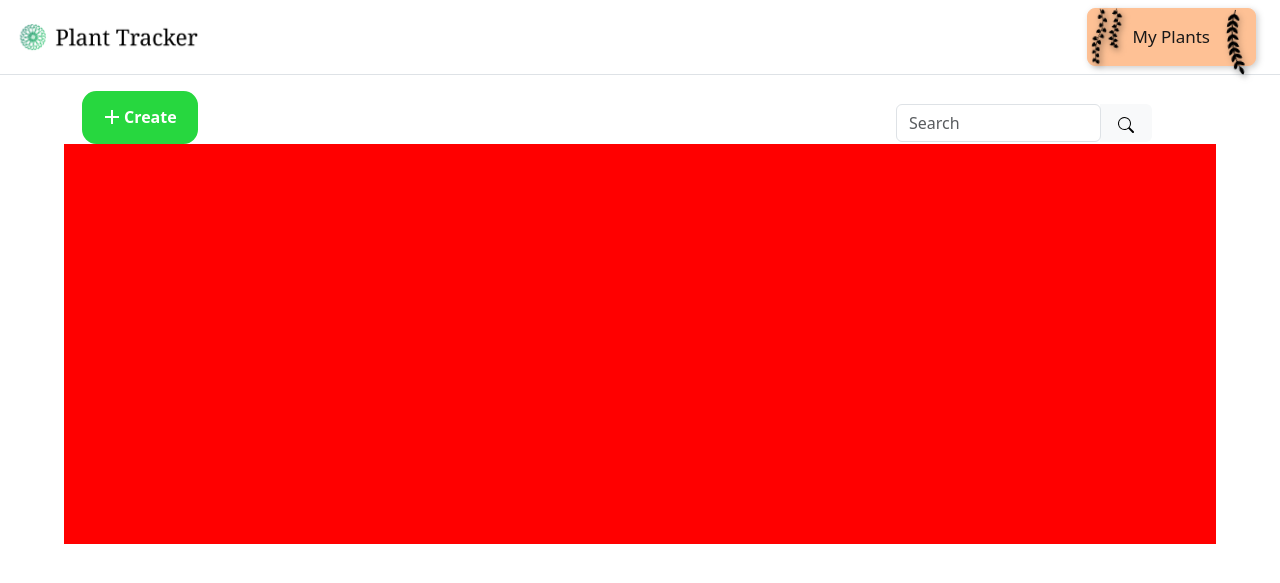
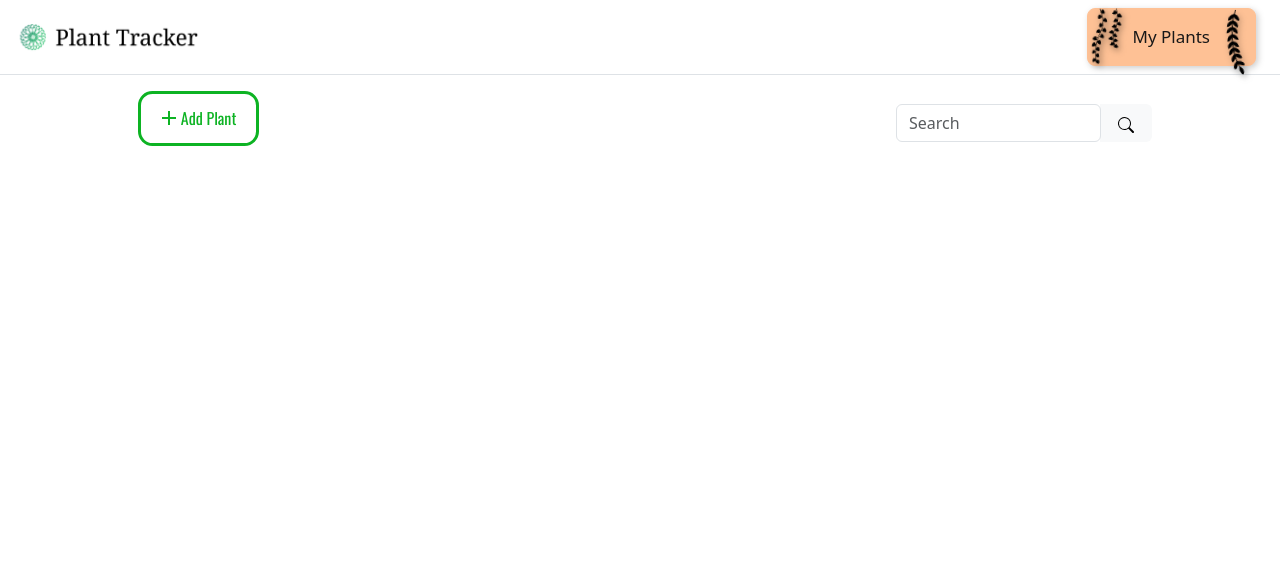
Before and after one commit to diogo-beijinha/planttracker_django, a Django app: page /home/ in a window 1280 px wide. Shown: the top 583 px of the page. Run offline with Django 4.2, Linux system fonts and the light colour scheme; data that the repository does not hold is empty.

Commit message:
Modified UI

```diff
--- a/PlantTracker/static/css/home.css
+++ b/PlantTracker/static/css/home.css
@@ -2,7 +2,7 @@
 {
     position: absolute;
     left: 5%;
-    background-color: red;
+    /* background-color: red; */
     height: 50%;
     width: 90%;
 }
@@ -15,24 +15,29 @@
 
 /* Add Plant Button */
 #add_button {
-    border: 2px solid #27d73f;
-    background-color: #27d73f;
+    border: 3px solid #0db323;
+    background-color: transparent;
     border-radius: 0.9em;
     padding: 0.8em 1.2em 0.8em 1em;
     transition: all ease-in-out 0.2s;
     font-size: 16px;
+    position: relative;
+    left: 5%;
    }
 
    #add_button span {
     display: flex;
     justify-content: center;
     align-items: center;
-    color: #fff;
+    color: #0db323;
     font-weight: 600;
+    font-family: Oswald, sans-serif;
+    font-weight: normal;
    }
 
    #add_button:hover {
-    background-color: #31b106;
+    background-color: #9ddaa5;
+    color: white;
    }
 
 .plantcontainer
@@ -40,9 +45,11 @@
     position: relative;
     left: 5%;
     margin-top: 2%;
-    background-color: yellow;
+    /* background-color: yellow; */
     height: 50%;
     width: 90%;
+    border: 2px solid black;
+    border-radius: 30px;
 }
 
 
--- a/PlantTracker/templates/home.html
+++ b/PlantTracker/templates/home.html
@@ -9,7 +9,7 @@
 {% block content %}
     <button id="add_button" onclick="showAddModal()">
         <span>
-            <svg xmlns="http://www.w3.org/2000/svg" viewBox="0 0 24 24" width="24" height="24"><path fill="none" d="M0 0h24v24H0z"></path><path fill="currentColor" d="M11 11V5h2v6h6v2h-6v6h-2v-6H5v-2z"></path></svg> Create
+            <svg xmlns="http://www.w3.org/2000/svg" viewBox="0 0 24 24" width="24" height="24"><path fill="none" d="M0 0h24v24H0z"></path><path fill="currentColor" d="M11 11V5h2v6h6v2h-6v6h-2v-6H5v-2z"></path></svg> Add Plant
         </span>
     </button>
     <div class="input-group rounded" style="width: 20%; position: absolute; right: 10%; top: 13%;">
@@ -24,10 +24,9 @@
     </div>
     <div id="maincontainer">
         {% for p in plants %}
-        <div class="plantcontainer" id="{{p.scientific_name}}">
-                <img src="{{p.image_url}}" style="position: relative; left: 5%; top: 15%; height: 70%; width: auto;" />
-                <span style="position: relative; margin-left: 5%; font-size: 2em;">{{p.scientific_name}}</span>
-                <span style="position: relative; font-size: 1.5em;">({{p.common_name}})</span>
+        <div class="plantcontainer" id="{{p.scientific_name}}" style="font-family: 'Oswald', sans-serif;">
+                <img src="{{p.image_url}}" style="position: relative; left: 5%; top: 15%; height: 70%; width: auto; border: 4px solid rgb(236, 180, 59); border-radius: 15px;" />
+                <span style="position: relative; margin-left: 5%; font-size: 2em;  font-weight: 500;">{{p.scientific_name}} [{{p.common_name}}]</span>
                 <span style="position: absolute; top: 50%; left: 20%; font-size: 1em;">Bought on: {{p.add_date}}</span>
                 <span style="position: absolute; top: 65%; left: 20%; font-size: 1em;">Last Watered: {{p.last_watered}}</span>
             </div>
--- a/PlantTracker/templates/layout.html
+++ b/PlantTracker/templates/layout.html
@@ -4,8 +4,18 @@
     {% load static %}
     <meta charset="utf-8">
     <meta name="viewport" content="width=device-width, initial-scale=1">
+    <!--REMOVE WHEN DEPLOYING-->
+    <meta http-equiv="cache-control" content="max-age=0" />
+    <meta http-equiv="cache-control" content="no-cache" />
+    <meta http-equiv="expires" content="0" />
+    <meta http-equiv="expires" content="Tue, 01 Jan 1980 1:00:00 GMT" />
+    <meta http-equiv="pragma" content="no-cache" />
+    <!---->
     <title>{% block title %}{% endblock %} | Plant Tracker</title>
     <link href="https://cdn.jsdelivr.net/npm/bootstrap@5.3.0-alpha2/dist/css/bootstrap.min.css" rel="stylesheet" integrity="sha384-aFq/bzH65dt+w6FI2ooMVUpc+21e0SRygnTpmBvdBgSdnuTN7QbdgL+OapgHtvPp" crossorigin="anonymous">
+    <link rel="preconnect" href="https://fonts.googleapis.com">
+    <link rel="preconnect" href="https://fonts.gstatic.com" crossorigin>
+    <link href="https://fonts.googleapis.com/css2?family=Oswald&display=swap" rel="stylesheet">
     <link rel="stylesheet" href="{% static 'css/site.css' %}">
     {% block extra_head %}{% endblock %}
 </head>
```
